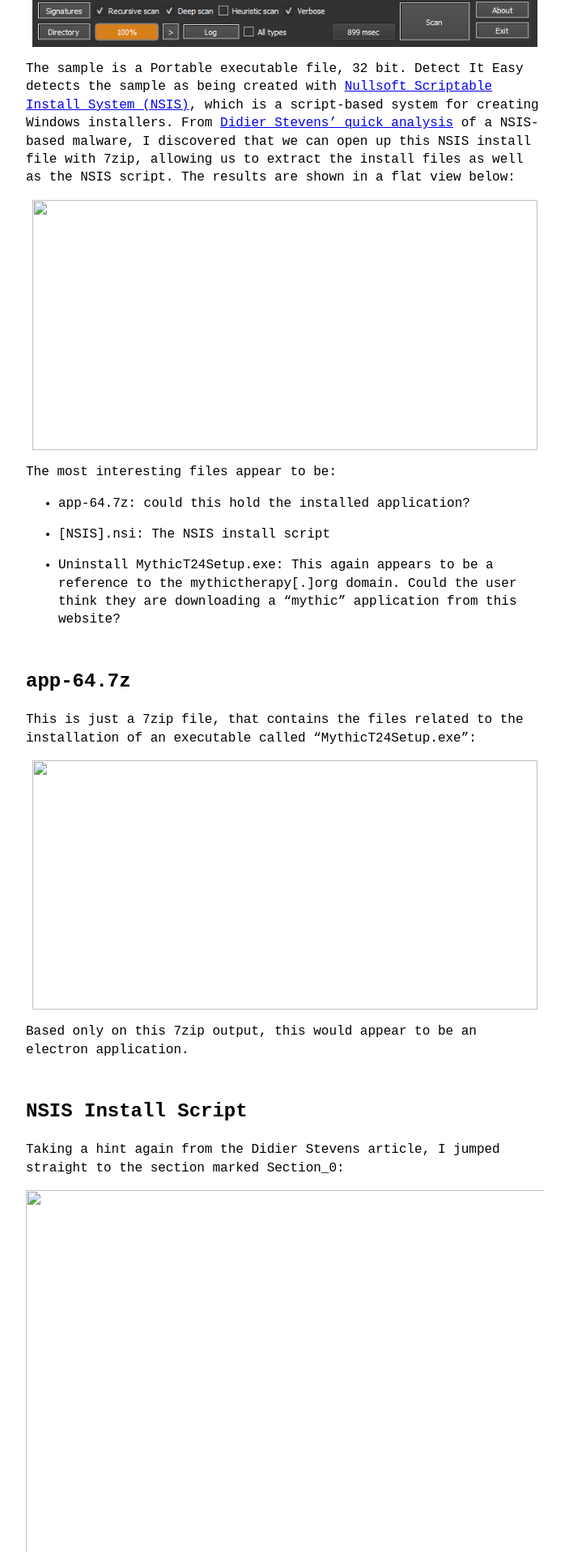
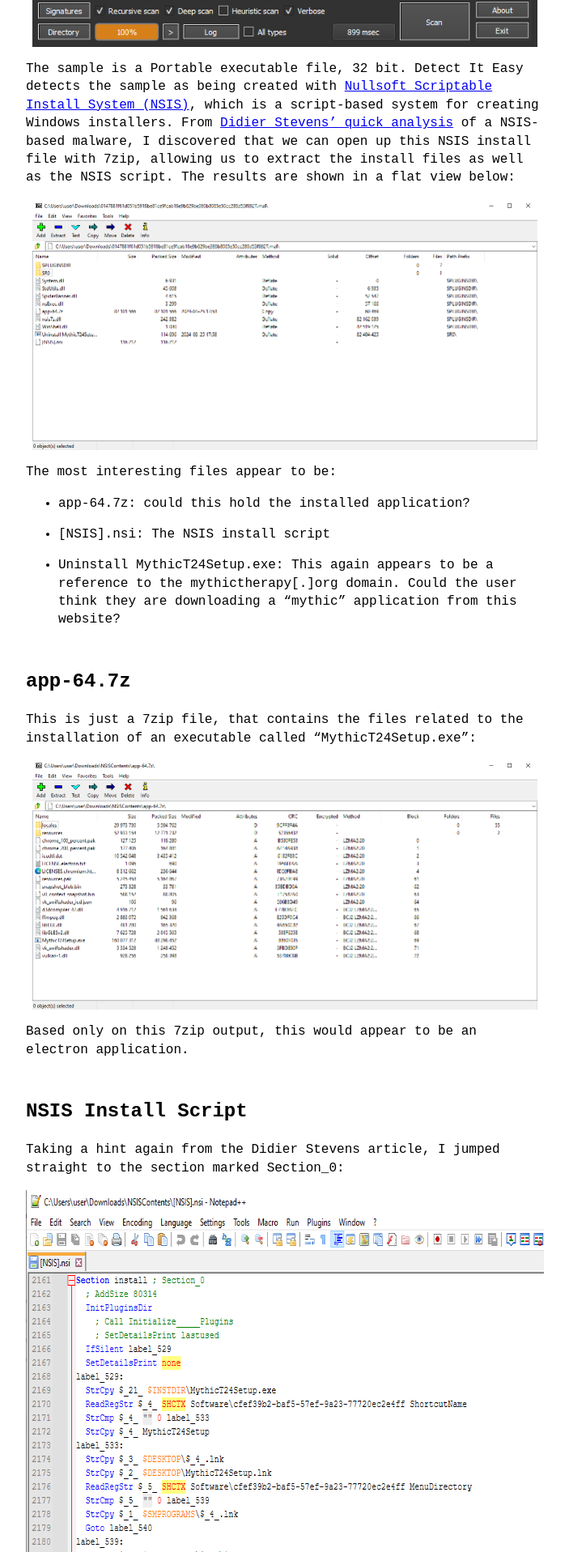
Before and after one commit to murdoch3/murdoch3.github.io, a Jekyll site: the page built from _posts/2023-03-30-srry-stealer-analysis.md, in a window 1280 px wide. Shown: the part 2755-4672 px from the top of the page at 81% size, without its empty margins (288-991 px from the left). Built offline with Jekyll 4.4.1, drawn with Linux system fonts in a browser that asks for light colours.

Commit message:
Fixed images

```diff
--- a/_posts/2023-03-30-srry-stealer-analysis.md
+++ b/_posts/2023-03-30-srry-stealer-analysis.md
@@ -124,7 +124,7 @@ of a NSIS-based malware, I discovered that we can open up this NSIS
 install file with 7zip, allowing us to extract the install files as well
 as the NSIS script. The results are shown in a flat view below:
 
-<img src="~/Downloads/SrryStealer Sample Analysis.docx/media/image10.png" style="width:6.5in;height:3.22222in" />
+<img src="/assets/SrryStealerAnalysis/image10.png" style="width:6.5in;height:3.22222in" />
 
 The most interesting files appear to be:
 
@@ -142,7 +142,7 @@ app-64.7z
 This is just a 7zip file, that contains the files related to the
 installation of an executable called “MythicT24Setup.exe”:
 
-<img src="~/Downloads/SrryStealer Sample Analysis.docx/media/image8.png" style="width:6.5in;height:3.20833in" />
+<img src="/assets/SrryStealerAnalysis/image8.png" style="width:6.5in;height:3.20833in" />
 
 Based only on this 7zip output, this would appear to be an electron
 application.
@@ -153,18 +153,18 @@ NSIS Install Script
 Taking a hint again from the Didier Stevens article, I jumped straight
 to the section marked Section\_0:
 
-<img src="~/Downloads/SrryStealer Sample Analysis.docx/media/image20.png" style="width:9.05208in;height:7.19792in" />
+<img src="/assets/SrryStealerAnalysis/image20.png" style="width:9.05208in;height:7.19792in" />
 
 There begins with apparent checks to see if MythicT24Setup.exe is
 running, under some conditions it will try to kill them.
 
 Later in the section, we find the part where the app 7zip is extracted.
 
-<img src="~/Downloads/SrryStealer Sample Analysis.docx/media/image26.png" style="width:8.26042in;height:3.77083in" />
+<img src="/assets/SrryStealerAnalysis/image26.png" style="width:8.26042in;height:3.77083in" />
 
 At the end of the section, I found the following code snippet:
 
-<img src="~/Downloads/SrryStealer Sample Analysis.docx/media/image23.png" style="width:7.60417in;height:3.58333in" />
+<img src="/assets/SrryStealerAnalysis/image23.png" style="width:7.60417in;height:3.58333in" />
 
 ExecShellAsUser is being called, following the pushing of a couple
 values. The first variable being pushed, \`$\_22\_\` is earlier set to
@@ -174,12 +174,12 @@ of this install section is to execute that file.
 
 In VirusTotal, we can see that these files are being written to AppData:
 
-<img src="~/Downloads/SrryStealer Sample Analysis.docx/media/image19.png" style="width:6.95833in;height:2.95833in" />
+<img src="/assets/SrryStealerAnalysis/image19.png" style="width:6.95833in;height:2.95833in" />
 
 VirusTotal also confirms that we can see that written MythicT24Setup exe
 being created as a new process:
 
-<img src="~/Downloads/SrryStealer Sample Analysis.docx/media/image13.png" style="width:7.01042in;height:4.89583in" />
+<img src="/assets/SrryStealerAnalysis/image13.png" style="width:7.01042in;height:4.89583in" />
 
 Analyzing the Electron Application
 ----------------------------------
@@ -188,7 +188,7 @@ Now that we know that the installer is dropping the electron application
 and running it, we’d like to analyze the application. First we can use
 Detect It Easy to confirm that the application is electron-based:
 
-<img src="~/Downloads/SrryStealer Sample Analysis.docx/media/image3.png" style="width:6.5in;height:4.77778in" />
+<img src="/assets/SrryStealerAnalysis/image3.png" style="width:6.5in;height:4.77778in" />
 
 Then, I looked up techniques for analyzing Electron-based malware, and
 discovered [<span class="underline">this video by Malware Analysis for
@@ -197,14 +197,14 @@ for electron applications, rather than being stored in the large
 executable, is actually stored in the “resources\\app.asar” file within
 the install directory.
 
-<img src="~/Downloads/SrryStealer Sample Analysis.docx/media/image24.png" style="width:8.72917in;height:3.80208in" />
+<img src="/assets/SrryStealerAnalysis/image24.png" style="width:8.72917in;height:3.80208in" />
 
 To extract the data from this file, we can use an [<span
 class="underline">asar 7zip
 extension</span>](https://www.tc4shell.com/en/7zip/asar/). After
 installing that tool, we can extract the file with 7zip:
 
-<img src="~/Downloads/SrryStealer Sample Analysis.docx/media/image4.png" style="width:11.72917in;height:6.1875in" />
+<img src="/assets/SrryStealerAnalysis/image4.png" style="width:11.72917in;height:6.1875in" />
 
 ### package.json
 
@@ -213,7 +213,7 @@ extension, which allows the application to unprotect data on Windows.
 This is expected functionality from a stealer, as protect data is
 commonly used to encrypt sensitive data stored by browsers.
 
-<img src="~/Downloads/SrryStealer Sample Analysis.docx/media/image16.png" style="width:6.38542in;height:4.08333in" />
+<img src="/assets/SrryStealerAnalysis/image16.png" style="width:6.38542in;height:4.08333in" />
 
 ### app.js
 
@@ -231,7 +231,7 @@ Procmon is probably because this process just wasn’t completing.
 Moving over to Remnux, I tried dynamically analyzing the JS code on its
 own:
 
-<img src="~/Downloads/SrryStealer Sample Analysis.docx/media/image15.png" style="width:16.89583in;height:4.9375in" />
+<img src="/assets/SrryStealerAnalysis/image15.png" style="width:16.89583in;height:4.9375in" />
 
 The first block is where the code gets stuck in the debugger, for hours,
 without completing. The condition for exiting the loop is when the
@@ -244,9 +244,9 @@ Eventually, I would expect this to result in the correct ordering.
 However, notably, after untangling the sum and calculating the actual
 indices, I found the following:
 
-<img src="~/Downloads/SrryStealer Sample Analysis.docx/media/image18.png" style="width:5.23958in;height:1.91667in" />
+<img src="/assets/SrryStealerAnalysis/image18.png" style="width:5.23958in;height:1.91667in" />
 
-<img src="~/Downloads/SrryStealer Sample Analysis.docx/media/image25.png" style="width:2.71875in;height:2.72917in" />
+<img src="/assets/SrryStealerAnalysis/image25.png" style="width:2.71875in;height:2.72917in" />
 
 Many of the indices are far out of bounds of the list, which has 2121
 elements. Since the modifications made to the list do not affect its
@@ -259,21 +259,21 @@ something, I wouldn’t expect the rest of the code in the file to run.
 First, I launched the MythicT24Setup.exe electron application while
 FakeNetNG was running.
 
-<img src="~/Downloads/SrryStealer Sample Analysis.docx/media/image5.png" style="width:10.1875in;height:2.11458in" />
+<img src="/assets/SrryStealerAnalysis/image5.png" style="width:10.1875in;height:2.11458in" />
 
 This revealed many DNS requests for the domain “linnisgood\[.\]site”,
 which has detections on VirusTotal:
 
-<img src="~/Downloads/SrryStealer Sample Analysis.docx/media/image11.png" style="width:7.66667in;height:3.28125in" />
+<img src="/assets/SrryStealerAnalysis/image11.png" style="width:7.66667in;height:3.28125in" />
 
 However, this domain no longer appears to be active:
 
-<img src="~/Downloads/SrryStealer Sample Analysis.docx/media/image27.png" style="width:18.9375in;height:5.85417in" />
+<img src="/assets/SrryStealerAnalysis/image27.png" style="width:18.9375in;height:5.85417in" />
 
 However, for the following filters on procmon, nothing suspicious is
 noticed:
 
-<img src="~/Downloads/SrryStealer Sample Analysis.docx/media/image2.png" style="width:4.43229in;height:2.60946in" />
+<img src="/assets/SrryStealerAnalysis/image2.png" style="width:4.43229in;height:2.60946in" />
 
 I don’t see any of the behaviour that I would expect to see from a
 stealer, like the reading of Chrome data files.
@@ -283,13 +283,13 @@ stealer, like the reading of Chrome data files.
 To see if I could find suspicious strings, I used Process Hacker to get
 dumps for two of the MythicT24Setup processes.
 
-<img src="~/Downloads/SrryStealer Sample Analysis.docx/media/image6.png" style="width:8.15625in;height:1.54167in" />
+<img src="/assets/SrryStealerAnalysis/image6.png" style="width:8.15625in;height:1.54167in" />
 
-<img src="~/Downloads/SrryStealer Sample Analysis.docx/media/image7.png" style="width:7.69792in;height:1.07292in" />
+<img src="/assets/SrryStealerAnalysis/image7.png" style="width:7.69792in;height:1.07292in" />
 
 I found references to the C2 domain within the first set of strings,
 which confirms that it is this process that is reaching out.
-<img src="~/Downloads/SrryStealer Sample Analysis.docx/media/image9.png" style="width:8.38542in;height:3.38542in" />
+<img src="/assets/SrryStealerAnalysis/image9.png" style="width:8.38542in;height:3.38542in" />
 
 However, I don’t find any reference to files or file paths that we would
 expect from a stealer. If the C2 was still alive, the sample may have
@@ -300,22 +300,22 @@ received those from it.
 Going to try to use Powershell logging, as I see powershell being run in
 Procmon
 
-<img src="~/Downloads/SrryStealer Sample Analysis.docx/media/image14.png" style="width:17.54167in;height:4.61458in" />
+<img src="/assets/SrryStealerAnalysis/image14.png" style="width:17.54167in;height:4.61458in" />
 
 I’m also going to try to turn on HTTPS decryption in fakenet-ng, which
 is what the sample is trying to connect to the C2 server with.
 
-<img src="~/Downloads/SrryStealer Sample Analysis.docx/media/image21.png" style="width:6.5625in;height:3.125in" />
+<img src="/assets/SrryStealerAnalysis/image21.png" style="width:6.5625in;height:3.125in" />
 
 Looking in the results of the fakenet-ng logs, I don’t see any actual
 HTTP/HTTPS
-traffic.<img src="~/Downloads/SrryStealer Sample Analysis.docx/media/image12.png" style="width:15.98958in;height:3.5625in" />
+traffic.<img src="/assets/SrryStealerAnalysis/image12.png" style="width:15.98958in;height:3.5625in" />
 
 And after looking into the logs of particular connections (that I pulled
 from Procmon), I still don’t see anything interesting that is readable:
 
-<img src="~/Downloads/SrryStealer Sample Analysis.docx/media/image1.png" style="width:15.16667in;height:5.95833in" />
+<img src="/assets/SrryStealerAnalysis/image1.png" style="width:15.16667in;height:5.95833in" />
 
 As for the Powershell logs, I don’t see anything interesting that is
 logged around the time that powershell was created in procmon.
-<img src="~/Downloads/SrryStealer Sample Analysis.docx/media/image17.png" style="width:20.17708in;height:8.21875in" />
+<img src="/assets/SrryStealerAnalysis/image17.png" style="width:20.17708in;height:8.21875in" />
```
